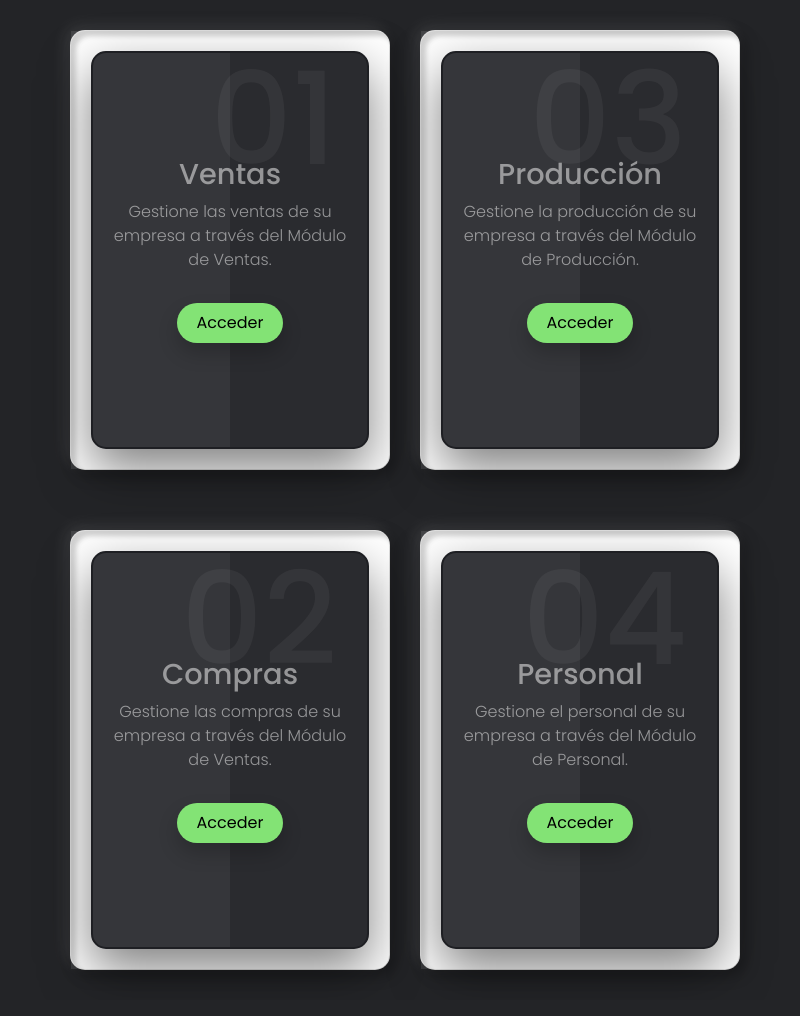
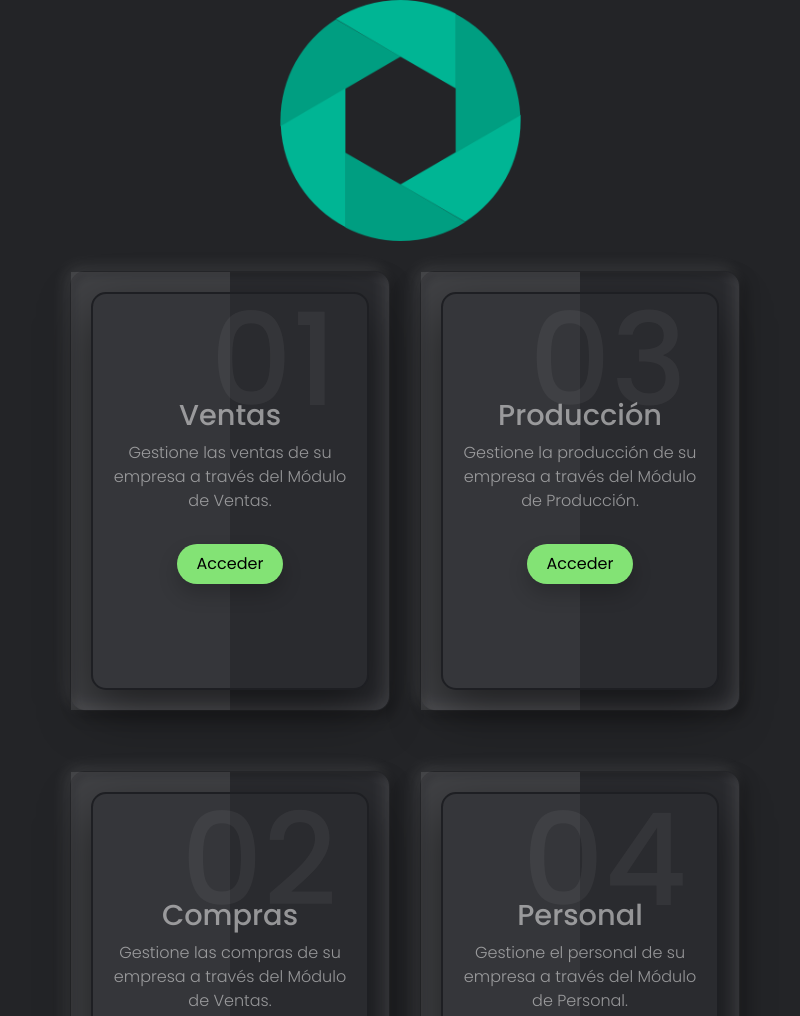
Before and after one commit to Chachel28/ElectronJs-SpringBoot-Docker-App, an Electron app: page Front/index.html in a window 800 px wide. Shown: the top 1016 px of the page. Drawn offline with Linux system fonts and the light colour scheme.

Commit message:
Acabado index.html. Existe algún problema con el repsonsive en pantallas xl. El logo no se ajusta bien. El logo de la empresa ha sido cambiado por uno con algo más de gusto

```diff
--- a/Front/index.html
+++ b/Front/index.html
@@ -16,8 +16,13 @@
     <link rel="stylesheet" href="dist/css/styles.css" />
   </head>
   <body>
+    <div class="row justify-content-center text-center">
+      <div class="col-6">
+        <img src="resources/logoTemporal.png" id="logo"/>
+      </div>
+    </div>
     <div class="container d-flex">
-      <header class="row" style="justify-content: center;">
+      <header class="row">
         <div class="card col-6">
           <div class="box">
             <div class="content">
@@ -44,7 +49,7 @@
           </div>
         </div>
       </header>
-      <header class="row" style="justify-content: center;">
+      <header class="row" style="justify-content: center">
         <div class="card col-6">
           <div class="box">
             <div class="content">
```
Also changed, not shown: Front/views/login.html (renamed from Front/login.html, +2 -2 lines), Front/dist/css/styles.css, Front/resources/logoTemporal.png (added).
